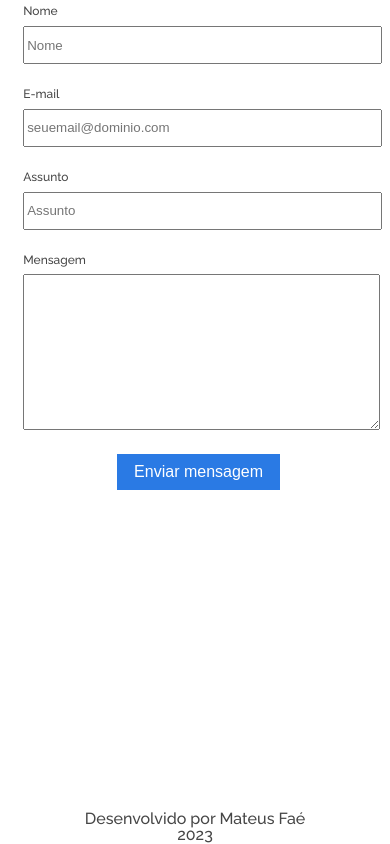
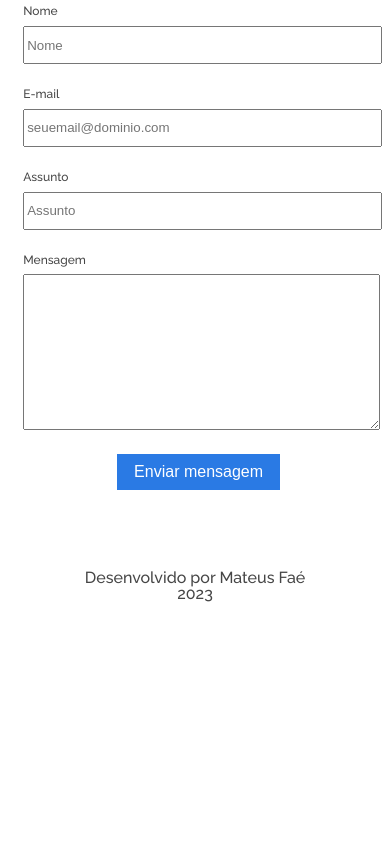
Before and after one commit to Faelfo/LandingPage, a plain HTML site: page index.html in a window 390 px wide. Shown: the part 3585-4429 px from the top of the page. After the commit the page ends 4267 px from the top, so only its background shows below. Drawn offline with Linux system fonts and the light colour scheme.

Commit message:
Add files via upload

```diff
--- a/assests/css/cabecalho.css
+++ b/assests/css/cabecalho.css
@@ -80,6 +80,7 @@
     .itens__menu:last-child {
         font-size: 0.85rem;
         display: flex;
+        margin-left: 1rem;
     }
 
 }
--- a/assests/css/contato.css
+++ b/assests/css/contato.css
@@ -13,7 +13,6 @@
 }
 
 .formulario {
-    height: 100vh;
     margin-left: 0.25rem;
     margin-right: 6rem;
 }
--- a/assests/css/footer.css
+++ b/assests/css/footer.css
@@ -1,7 +1,7 @@
 footer {
     display: flex;
     flex-direction: column;
-    margin-top: 2rem auto;
+    margin-top: 3rem;
     align-items: center;
 }
 
@@ -12,7 +12,7 @@ footer {
 
 @media screen and (max-width: 900px){
     footer {
-        margin-top: 5rem;
+        margin: 5rem;
     }
 
 }
--- a/index.html
+++ b/index.html
@@ -235,10 +235,11 @@
                 </form>
             </div>
         </section>
+        <footer>
+            <p class="texto__footer">Desenvolvido por Mateus Faé</p>
+            <p class="texto__footer">2023</p>
+        </footer>
     </main>
-    <footer>
-        <p class="texto__footer">Desenvolvido por Mateus Faé</p>
-        <p class="texto__footer">2023</p>
-    </footer>
+
 </body>
 </html>
```
